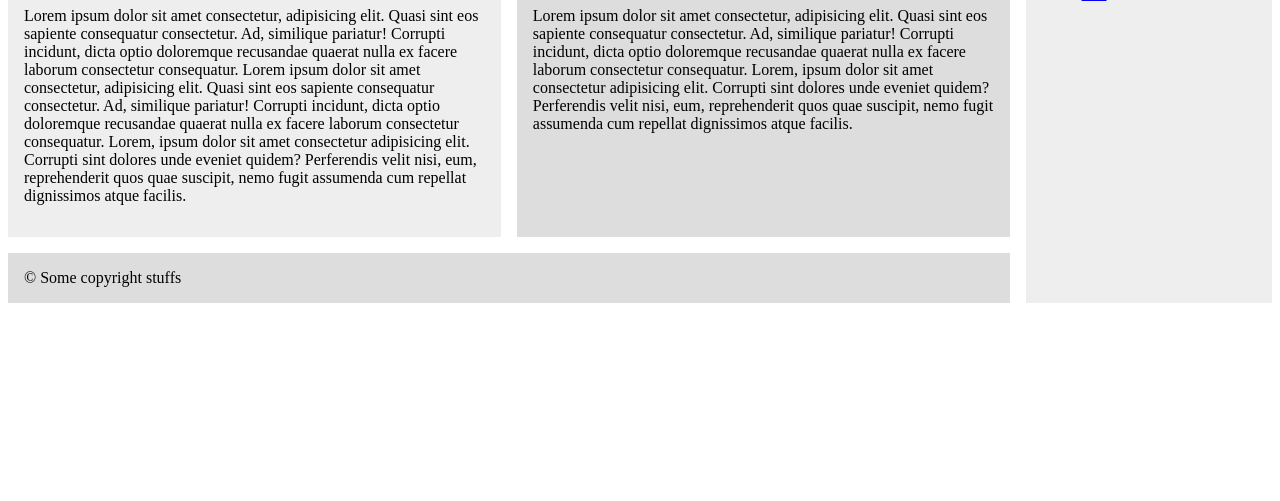
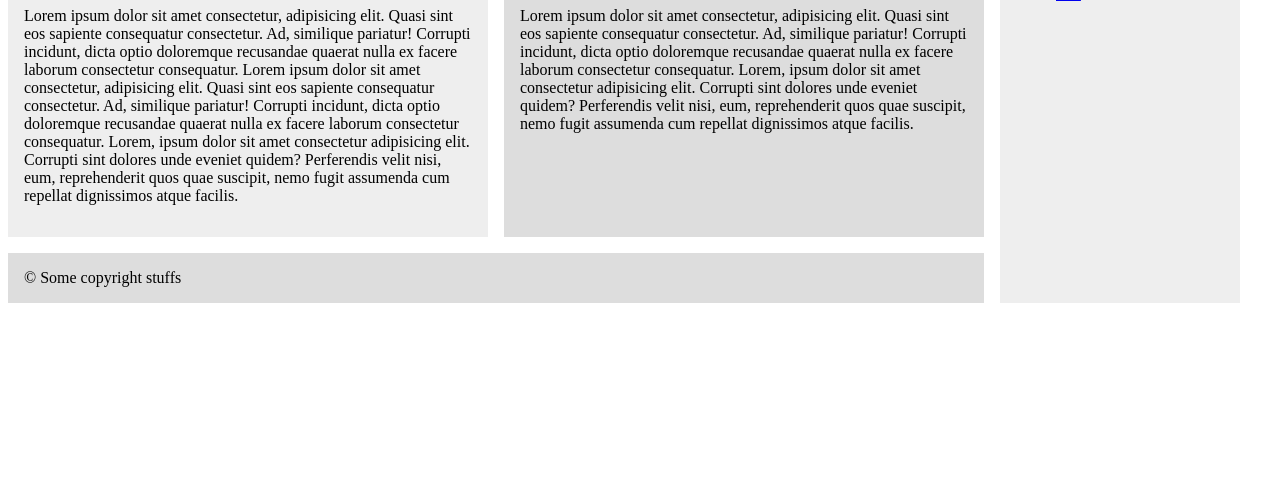
Before and after one commit to fearakil/css-grid-practice, a plain HTML site: page index.html in a window 1280 px wide. Shown: the part 299-800 px from the top of the page. Drawn offline with Linux system fonts and the light colour scheme.

Commit message:
css grid

```diff
--- a/css/styles.css
+++ b/css/styles.css
@@ -1,15 +1,12 @@
 .wrapper{
     display: grid;
-    /* width: 100%; */
-    /* height: 250px; */
     grid-template-columns: 2fr 2fr 1fr;
     grid-template-rows: 3fr 3fr 2fr;
     grid-template-areas:
-    "header header  header nav"
+    "header header  header header nav"
     "content content content2 content2 nav"
     "content content content2 content2 nav"
-    "foot foot foot foot";
-    /* grid-template-columns: 70% 30%; */
+    "foot foot foot foot foot";
     grid-gap: 1em;
 }
 .wrapper > div {
```
